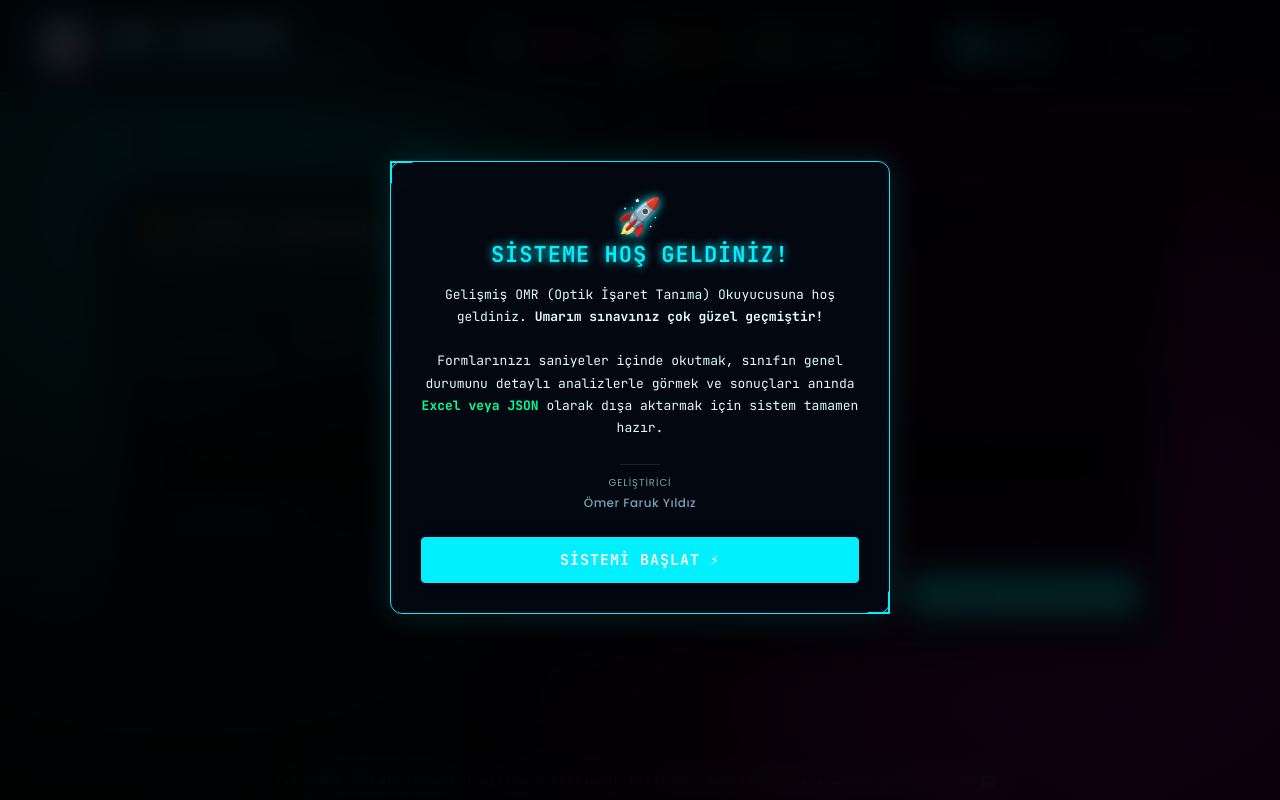
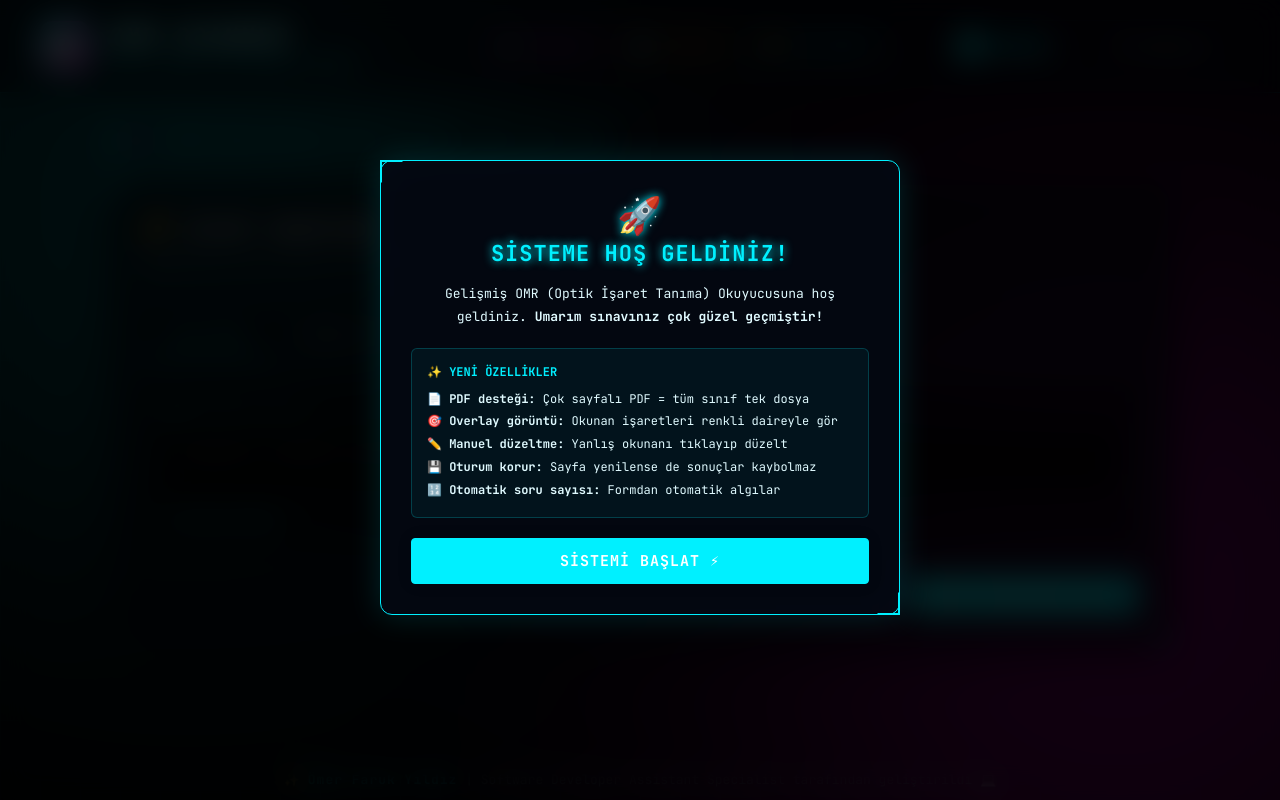
Before and after one commit to OmerFaruk-YILDIZ/omr, a Flask app: page / in a window 1280 px wide. Run offline with Flask 3, Linux system fonts and the light colour scheme.

Commit message:
Update index.html

```diff
--- a/templates/index.html
+++ b/templates/index.html
@@ -48,7 +48,7 @@
 <div class="wrap">
   <div class="badge-container">
     <div class="ai-badge">
-      <span class="pulse-dot"></span> ⚡ Yapay Zeka Destekli Analiz Motoru
+      <span class="pulse-dot"></span> ⚡ Yapay Zeka Destekli Analiz Motoru — JPG, PNG, PDF
     </div>
   </div>
 
@@ -73,9 +73,9 @@
         <div class="laser"></div>
         <div class="uz-icon">📸</div>
         <p class="uz-text">Cevap anahtarı formunu buraya sürükleyin</p>
-        <p class="uz-sub">veya seçmek için tıklayın</p>
+        <p class="uz-sub">JPG, PNG veya PDF — seçmek için tıklayın</p>
       </div>
-      <input type="file" id="keyFile" hidden>
+      <input type="file" id="keyFile" accept=".jpg,.jpeg,.png,.webp,.bmp,.pdf,image/*,application/pdf" hidden>
       <div id="keyStatus" class="hidden status-box" style="margin-top: 15px; background: rgba(0,240,255,0.05); padding: 15px; border-radius: 4px; border: 1px solid rgba(0,240,255,0.2);"></div>
     </div>
     <div class="btn-right">
@@ -86,15 +86,15 @@
   <div id="step2" class="hidden glass-panel">
     <div class="step-header">
       <h2 class="sh">📂 Öğrenci Kâğıtları</h2>
-      <p class="sh-sub">Analiz edilecek tüm optik formları topluca yükleyin.</p>
+      <p class="sh-sub">Tüm optik formları topluca yükleyin. <strong style="color:var(--primary)">Tek bir çok-sayfalı PDF = sınıfın tamamı</strong> olarak da kabul edilir.</p>
     </div>
     <div class="upload-zone massive-zone" id="batchUpload" onclick="document.getElementById('batchFiles').click()">
       <div class="laser"></div>
       <div class="uz-icon floating">📑</div>
       <p class="uz-text">Tüm öğrenci kağıtlarını seçin veya sürükleyin</p>
-      <p class="uz-sub">Birden fazla dosya seçebilirsiniz</p>
+      <p class="uz-sub">JPG, PNG veya PDF · Birden fazla dosya seçebilirsiniz</p>
     </div>
-    <input type="file" id="batchFiles" multiple hidden>
+    <input type="file" id="batchFiles" accept=".jpg,.jpeg,.png,.webp,.bmp,.pdf,image/*,application/pdf" multiple hidden>
     <div id="fileList" class="hidden" style="margin-top: 20px;"></div>
     <div class="btn-center">
       <button id="btnBatch" class="btn-primary btn-large glow-btn hidden" onclick="startBatch()">🚀 Toplu Analiz Başlat</button>
@@ -157,21 +157,23 @@
 </div>
 
 <div id="welcomeModal" class="modal-overlay hidden" style="z-index: 9999; backdrop-filter: blur(15px); -webkit-backdrop-filter: blur(15px);">
-  <div class="modal-content glass-panel" style="max-width: 500px; text-align: center; border: 1px solid var(--primary); box-shadow: 0 0 30px rgba(0, 240, 255, 0.15);">
+  <div class="modal-content glass-panel" style="max-width: 520px; text-align: center; border: 1px solid var(--primary); box-shadow: 0 0 30px rgba(0, 240, 255, 0.15);">
     <div class="sh" style="color: var(--primary); text-shadow: 0 0 10px var(--primary); margin-bottom: 15px;">
       <span style="font-size: 36px; display: inline-block; animation: float 3s ease-in-out infinite;">🚀</span><br>
       Sisteme Hoş Geldiniz!
     </div>
-    <p style="color: var(--text-main); font-family: var(--font-mono); font-size: 13px; line-height: 1.7; margin-bottom: 25px;">
-      Gelişmiş OMR (Optik İşaret Tanıma) Okuyucusuna hoş geldiniz. <strong>Umarım sınavınız çok güzel geçmiştir!</strong> <br><br>
-      Formlarınızı saniyeler içinde okutmak, sınıfın genel durumunu detaylı analizlerle görmek ve sonuçları anında <span style="color: var(--success); font-weight: 600;">Excel veya JSON</span> olarak dışa aktarmak için sistem tamamen hazır.
+    <p style="color: var(--text-main); font-family: var(--font-mono); font-size: 13px; line-height: 1.7; margin-bottom: 20px;">
+      Gelişmiş OMR (Optik İşaret Tanıma) Okuyucusuna hoş geldiniz. <strong>Umarım sınavınız çok güzel geçmiştir!</strong>
     </p>
-    <div style="margin-bottom: 25px;">
-      <div style="width: 40px; height: 1px; background: rgba(255,255,255,0.1); margin: 0 auto 10px auto;"></div>
-      <p style="color: var(--text-muted); font-size: 10px; text-transform: uppercase; letter-spacing: 1px; margin-bottom: 3px;">Geliştirici</p>
-      <p style="color: var(--text-muted); font-family: var(--font-ui); font-size: 12px; font-weight: 500; letter-spacing: 0.5px;">
-        Ömer Faruk Yıldız
-      </p>
+    <div style="text-align:left; background: rgba(0,240,255,0.05); border: 1px solid rgba(0,240,255,0.2); border-radius: 6px; padding: 15px; margin-bottom: 20px; font-family: var(--font-mono); font-size: 12px; color: var(--text-main);">
+      <div style="color:var(--primary); margin-bottom:8px; font-weight:700">✨ YENİ ÖZELLİKLER</div>
+      <ul style="list-style: none; padding-left: 0; line-height: 1.9;">
+        <li>📄 <strong>PDF desteği:</strong> Çok sayfalı PDF = tüm sınıf tek dosya</li>
+        <li>🎯 <strong>Overlay görüntü:</strong> Okunan işaretleri renkli daireyle gör</li>
+        <li>✏️ <strong>Manuel düzeltme:</strong> Yanlış okunanı tıklayıp düzelt</li>
+        <li>💾 <strong>Oturum korur:</strong> Sayfa yenilense de sonuçlar kaybolmaz</li>
+        <li>🔢 <strong>Otomatik soru sayısı:</strong> Formdan otomatik algılar</li>
+      </ul>
     </div>
     <button id="closeWelcomeBtn" class="btn-primary glow-btn" style="width: 100%; font-size: 15px; padding: 12px;">Sistemi Başlat ⚡</button>
   </div>
@@ -261,9 +263,9 @@
         <strong style="color: var(--primary); display: block; margin-bottom: 12px; font-size: 15px;">⚙️ Görüntü İşleme Motoru Nasıl Çalışır?</strong>
         <ul style="list-style-type: none; padding-left: 0; display: flex; flex-direction: column; gap: 12px;">
           <li><strong style="color: #fff;">1. Ön İşleme (Preprocessing):</strong> Form siyah-beyaz formata çevrilir ve gölgeler temizlenir.</li>
-          <li><strong style="color: #fff;">2. Köşe Tespiti (Perspective Transform):</strong> Form yamuk çekilmiş olsa bile köşeleri bulunup görsel düz bir dikdörtgen haline (Warp) sokulur.</li>
+          <li><strong style="color: #fff;">2. Otomatik Hizalama:</strong> Turuncu CEVAPLAR bandı tespit edilip form tam koordinatına oturtulur.</li>
           <li><strong style="color: #fff;">3. Hücre Çıkarımı:</strong> Şıkların (baloncukların) koordinatları matematiksel olarak bulunur.</li>
-          <li><strong style="color: #fff;">4. Piksel Yoğunluk (Thresholding):</strong> Baloncuğun içindeki siyah piksel yoğunluğu ölçülür ve eşiği geçenler "dolu" sayılır.</li>
+          <li><strong style="color: #fff;">4. İstatistiksel Tespit:</strong> Baloncukların parlaklık değeri Z-score ile karşılaştırılır; işaretli olan net ayırt edilir.</li>
           <li><strong style="color: #fff;">5. Puanlama:</strong> Çıkan sonuç Cevap Anahtarı ile karşılaştırılıp doğru/yanlış hesaplanır.</li>
         </ul>
       </div>
```
